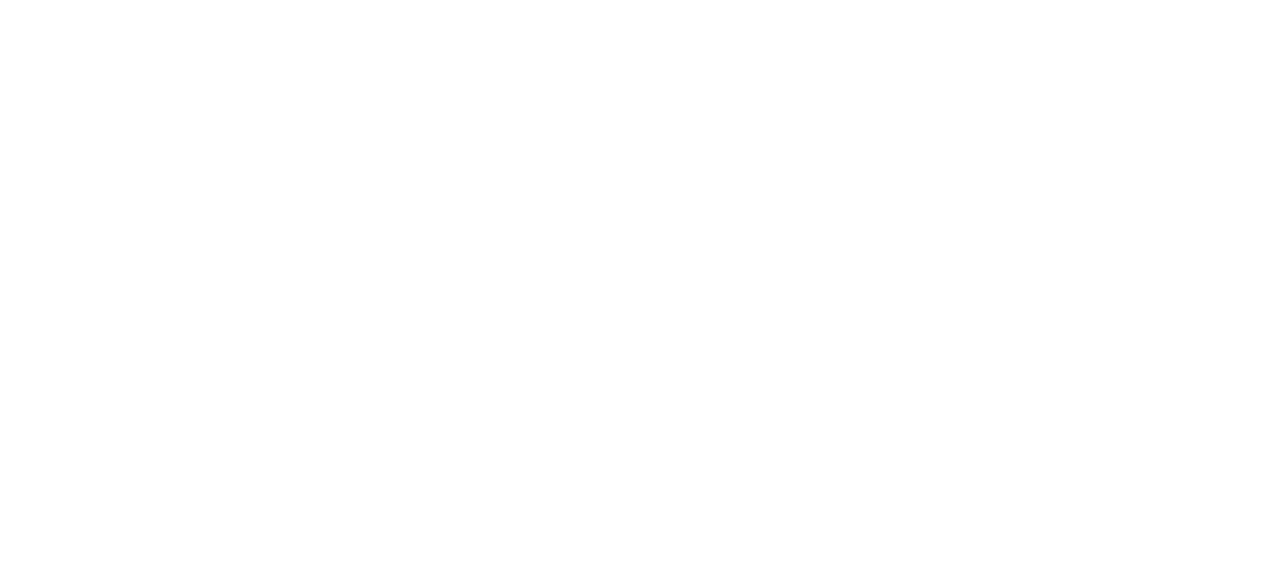
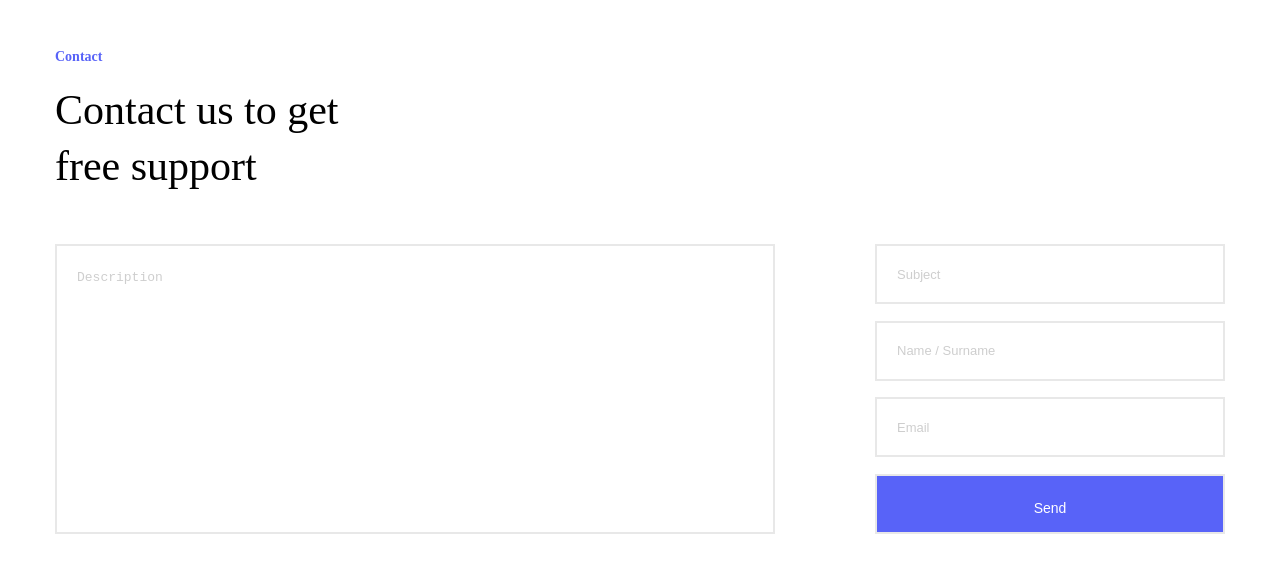
Before and after one commit to GegaLotishvili/lecture11-dec, a plain HTML site: page index.html in a window 1280 px wide. Drawn offline with Linux system fonts and the light colour scheme.

Commit message:
end of lecture
end of it

```diff
--- a/css/media.css
+++ b/css/media.css
@@ -0,0 +1,26 @@
+@media (max-width: 1200px) {
+    .container {
+        width: 90%;
+    }
+}
+
+@media (max-width: 750px) {
+    .info-box {
+        width: 100%;
+    }
+    .info-box > h2,
+    h6 {
+        text-align: center;
+    }
+    .myform {
+        flex-direction: column;
+    }
+
+    .textarea-box {
+        margin-bottom: 20px;
+    }
+
+    .input-box {
+        max-width: 100%;
+    }
+}
--- a/css/style.css
+++ b/css/style.css
@@ -0,0 +1,76 @@
+section {
+    padding-top: 50px;
+}
+
+.container {
+    max-width: 1170px;
+    width: 100%;
+    margin: 0 auto;
+}
+
+.info-box {
+    width: 350px;
+}
+
+.info-box > h6 {
+    font-size: 14px;
+    font-weight: bold;
+    color: #5863f8;
+    margin-bottom: 18px;
+}
+
+.info-box > h2 {
+    font-size: 42px;
+    font-weight: 400;
+    color: #000000;
+    line-height: 56px;
+    margin-bottom: 50px;
+}
+
+.myform {
+    display: flex;
+    flex-direction: row;
+    justify-content: space-between;
+    align-items: flex-start;
+}
+
+.textarea-box {
+    max-width: 720px;
+    width: 100%;
+    margin-right: 30px;
+}
+
+.textarea-box > textarea {
+    width: 100%;
+    height: 290px;
+    resize: none;
+    padding: 24px 20px;
+    border: 2px solid #e8e8e8;
+}
+
+::placeholder {
+    color: #cecece;
+    font-size: 13px;
+}
+
+.input-box {
+    max-width: 350px;
+    width: 100%;
+    height: 290px;
+    display: flex;
+    flex-direction: column;
+    justify-content: space-between;
+}
+
+.input-box > input {
+    width: 100%;
+    height: 60px;
+    padding: 24px 20px;
+    border: 2px solid #e8e8e8;
+}
+
+input[type="submit"] {
+    background-color: #5863f8;
+    color: white;
+    font-size: 14px;
+}
--- a/index.html
+++ b/index.html
@@ -9,5 +9,46 @@
         <link rel="stylesheet" href="css/style.css" />
         <link rel="stylesheet" href="css/media.css" />
     </head>
-    <body></body>
+    <body>
+        <section>
+            <div class="container">
+                <div class="info-box">
+                    <h6>Contact</h6>
+                    <h2>Contact us to get free support</h2>
+                </div>
+                <div class="form-box">
+                    <form class="myform">
+                        <div class="textarea-box">
+                            <textarea
+                                name="textarea"
+                                id="textarea"
+                                placeholder="Description"
+                            ></textarea>
+                        </div>
+                        <div class="input-box">
+                            <input
+                                type="text"
+                                id="subject"
+                                name="subject"
+                                placeholder="Subject"
+                            />
+                            <input
+                                type="text"
+                                id="namesurname"
+                                name="namesurname"
+                                placeholder="Name / Surname"
+                            />
+                            <input
+                                type="email"
+                                id="email"
+                                name="email"
+                                placeholder="Email"
+                            />
+                            <input type="submit" value="Send" />
+                        </div>
+                    </form>
+                </div>
+            </div>
+        </section>
+    </body>
 </html>
```
